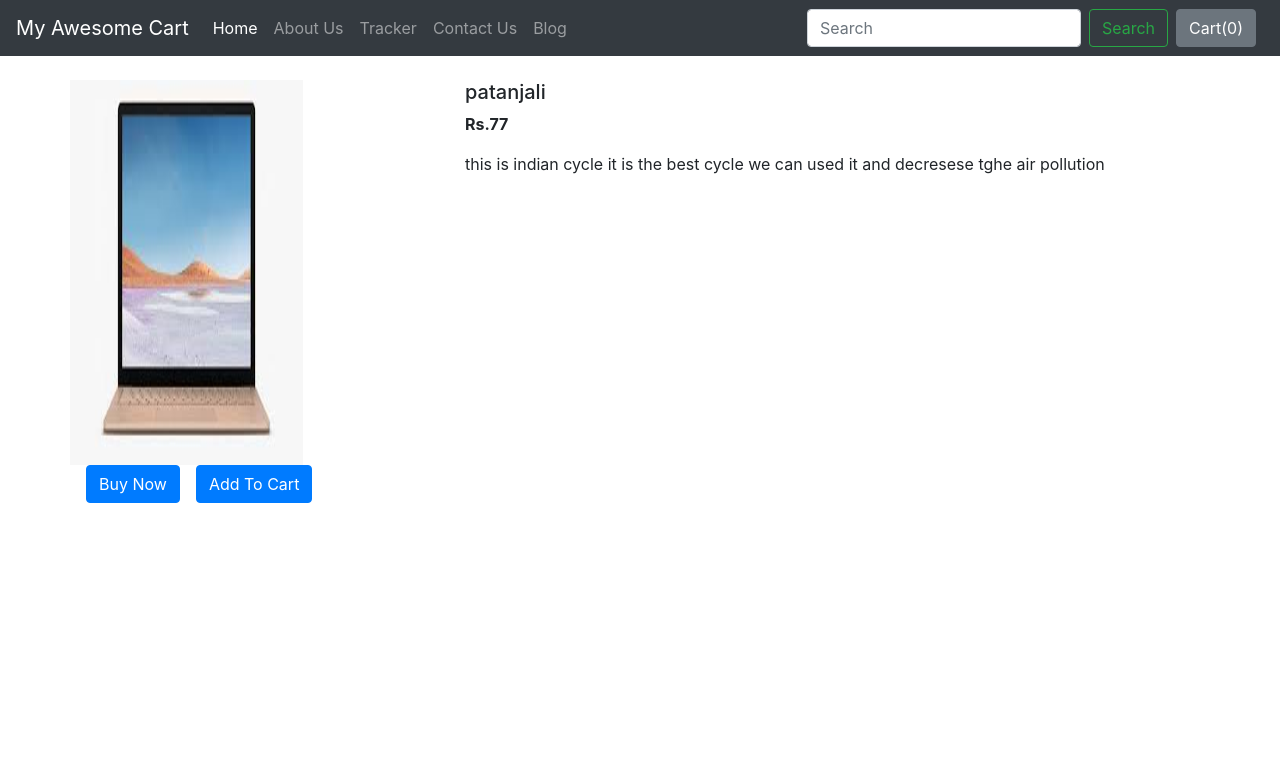
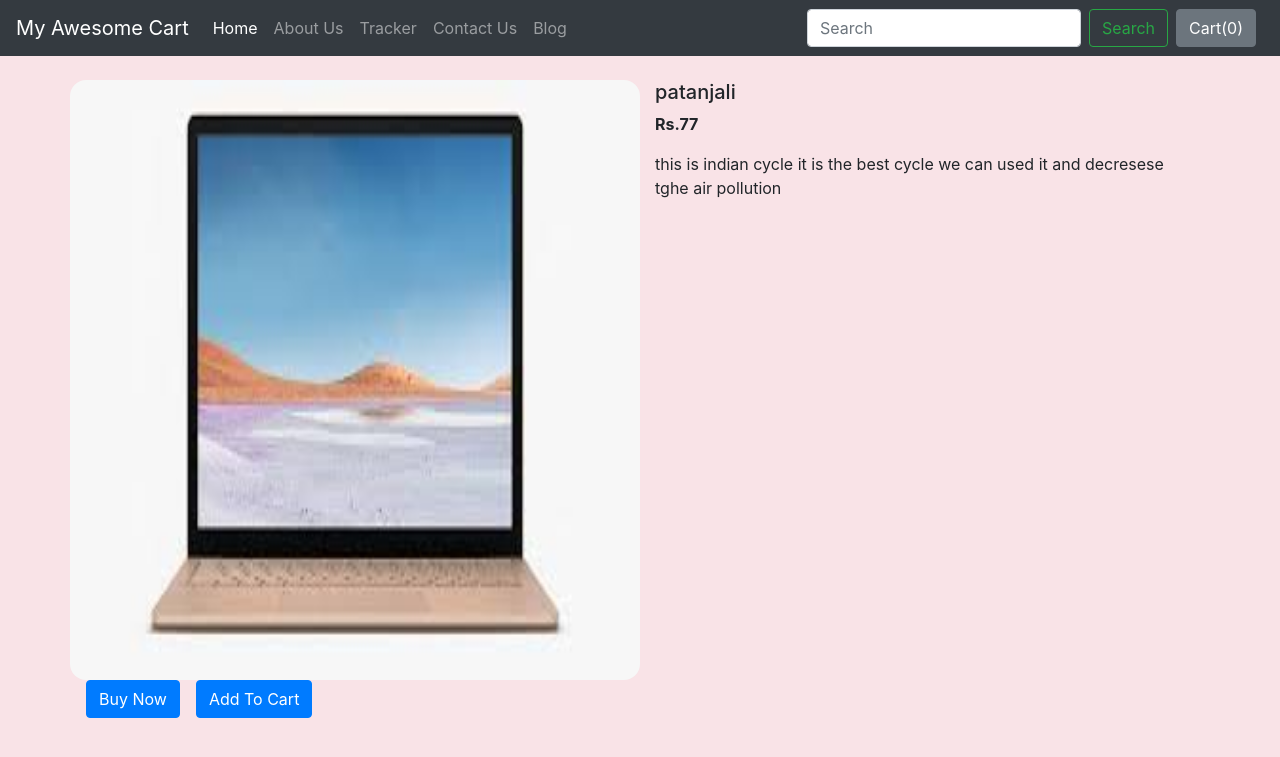
Before and after one commit to rajukumar2152/My-E-Commerce, a Django app: page /shop/products/1 in a window 1280 px wide. Shown: the top 757 px of the page. Run offline with Django 3.2, Linux system fonts and the light colour scheme; data comes from the database, SQL or seed files in the repository; both versions use the stored data as it was after the commit; some libraries are stand-ins or nearby versions.

Commit message:
some changes are done for cake site

```diff
--- a/shop/models.py
+++ b/shop/models.py
@@ -16,7 +16,7 @@ class Product(models.Model):
     category = models.CharField(max_length=50, default="")
     subcategory = models.CharField(max_length=50, default="")
     price = models.IntegerField(default=0)
-    desc = models.CharField(max_length=300)
+    desc = models.TextField()
     pub_date = models.DateField()
     image = models.ImageField(upload_to='shop/images', default="")
 
--- a/shop/templates/shop/contact.html
+++ b/shop/templates/shop/contact.html
@@ -29,11 +29,11 @@
 </div>
 {% endblock %} {%block js%}
 <script>
-   {%if thank%}
+   {% if thank %}
     alert('Thanks for contact  with us. ');
     localStorage.clear();
     document.location = "/shop/contact";
-    {%endif%}
+    {% endif %}
 </script>
 
 
--- a/shop/templates/shop/prodView.html
+++ b/shop/templates/shop/prodView.html
@@ -1,9 +1,25 @@
 {% extends 'shop/basic.html' %} {% block title%} {{product.product_name}} - My Awesome Cart{% endblock %} {% block body %}
+<style>
+    img {
+     width: 100%;
+     border-radius:1rem;
+     border-color: blueviolet;
+}
+body{
+    /* background-color: rgb(192, 62, 149); */
+    /* background-color: #eeb5f3; */
+    background-color:#F9e3e7;
+}
+.row{
+    border-radius: 1rem;
+    border-color: rgb(85, 60, 62);
+}
+</style>
 <div class="container my-4">
     <div class="row">
-        <div class="col-md-4">
+        <div class="col-md-6">
             <div class="row">
-                <img src="/media/{{product.image}}" width="233px" height="385px">
+                <img src="/media/{{product.image}}" width="600px" height="600px">
             </div>
             <div class="row">
                 <button class="btn btn-primary mx-3">Buy Now</button>
@@ -12,7 +28,7 @@
 
         </div>
 
-        <div class="col-md-8">
+        <div class="col-md-6">
             <h5>{{product.product_name}}</h5>
             <p><b>Rs.{{product.price}} </b></p>
             <p>{{product.desc}}</p>
```
Also changed, not shown: shop/templates/shop/index.html (+20 -1 lines), db.sqlite3, shop/migrations/0007_auto_20210529_1616.py (added).
